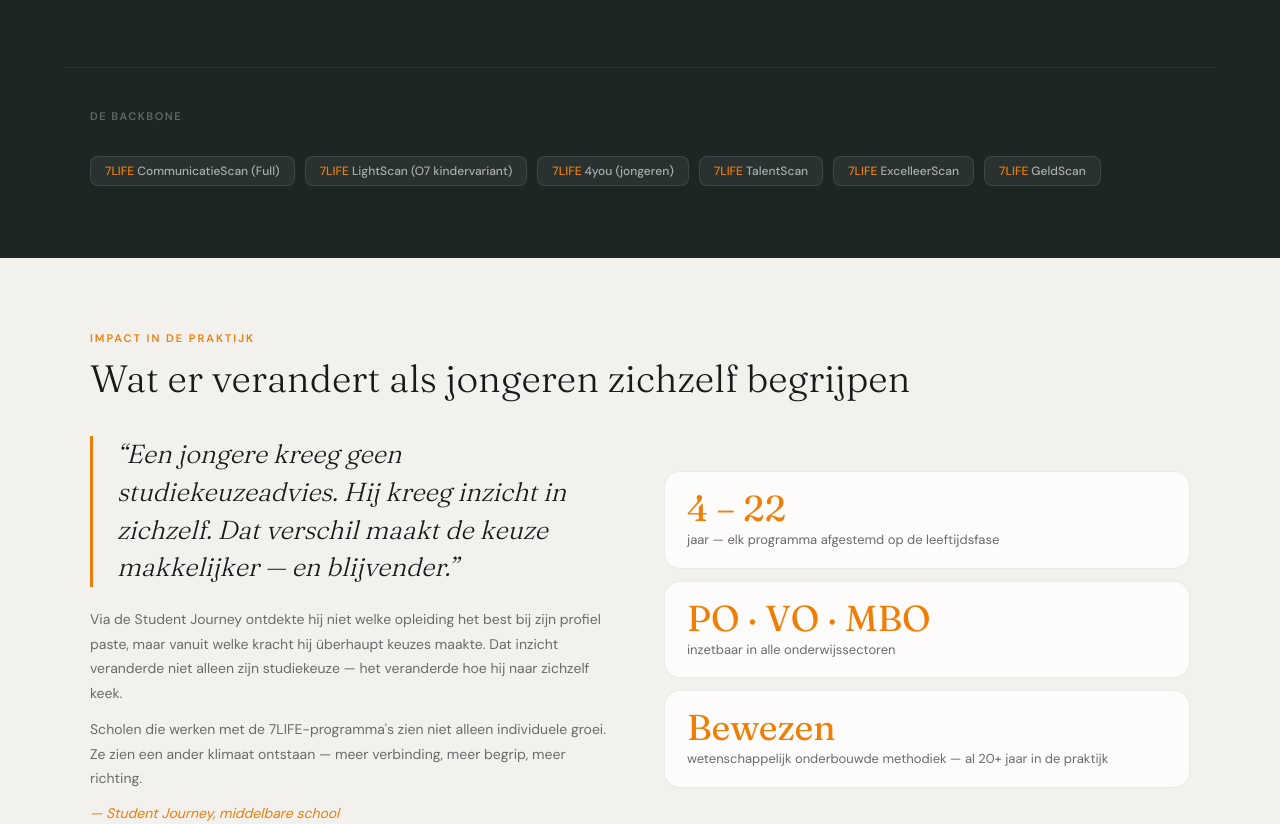
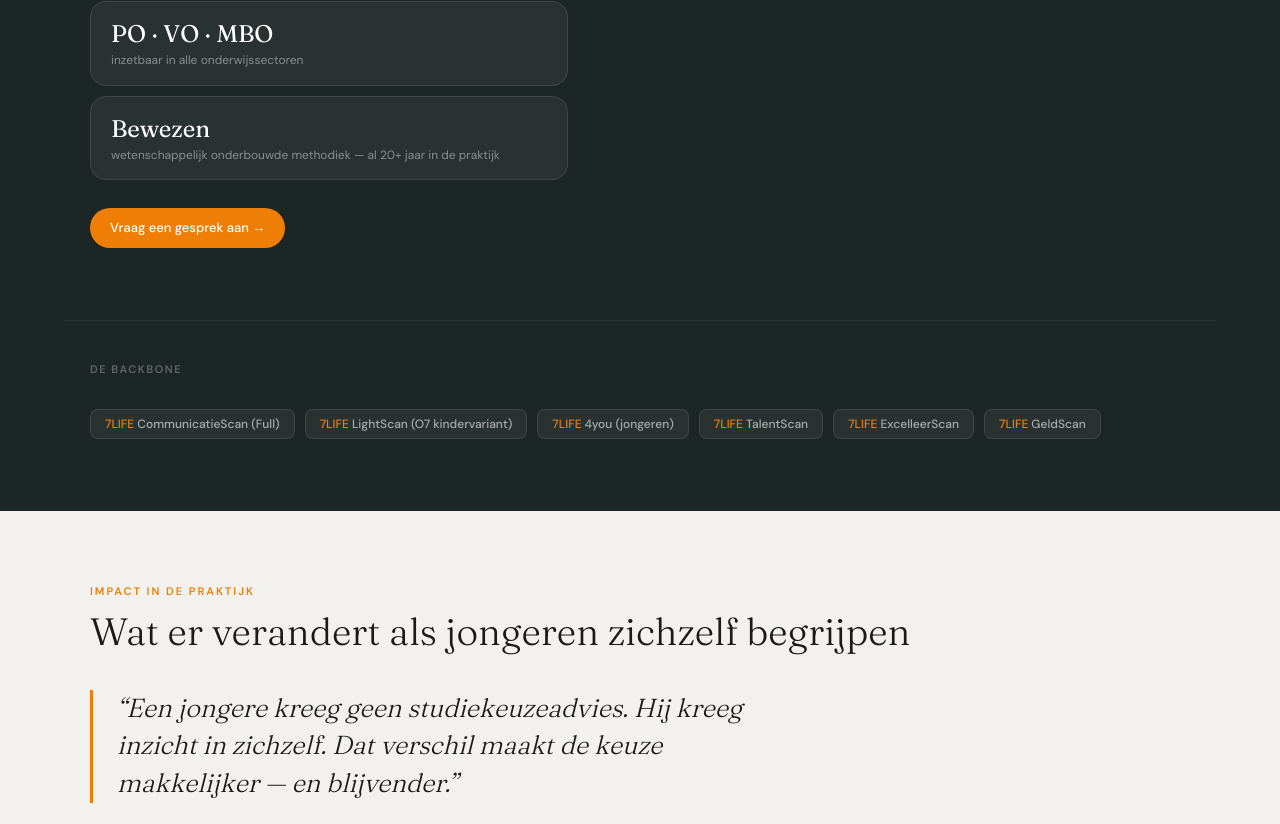
Before and after one commit to Hein-Runderkamp/7life-site, a Next.js app: page /jongeren in a window 1280 px wide. Shown: the part 1840-2664 px from the top of the page. Built offline with nearby package versions, Linux system fonts and the light colour scheme.

Commit message:
Jongeren-pagina: statistieken verplaatst naar programma's-sectie, kleuren bijgewerkt

```diff
--- a/app/jongeren/page.tsx
+++ b/app/jongeren/page.tsx
@@ -19,7 +19,7 @@
 
 const programmas = [
   {
-    kleur: "#8B3FA0",
+    kleur: "#D7263D",
     leeftijd: "4 — 12 jaar · Basisonderwijs",
     icon: "🔐",
     naam: "Kluis7",
@@ -64,7 +64,7 @@
     ],
   },
   {
-    kleur: "#2E7D52",
+    kleur: "#F2C12E",
     leeftijd: "8 — 18 jaar · PO / VO",
     icon: "💚",
     naam: "Sociaal-Emotionele Ontwikkeling",
@@ -79,7 +79,7 @@
     ],
   },
   {
-    kleur: "#F2C12E",
+    kleur: "#5FAE84",
     leeftijd: "12 — 18 jaar · Middelbaar onderwijs",
     icon: "💰",
     naam: "GeldScan",
@@ -238,11 +238,28 @@
               <h2 className="font-serif text-[clamp(26px,3.5vw,38px)] font-light text-white leading-[1.15] mb-3">
                 Van kleuterklas tot universiteit
               </h2>
-              <p className="text-white/45 text-[15px] leading-[1.7] mb-7">
+              <p className="text-white/45 text-[15px] leading-[1.7] mb-6">
                 Vijf programma&apos;s, elk afgestemd op een specifieke
                 leeftijdsfase en ontwikkelbehoefte. Klik op een programma
                 voor de volledige toelichting.
               </p>
+
+              <div className="grid grid-cols-1 gap-2.5 mb-7">
+                {impactStats.map((s) => (
+                  <div
+                    key={s.l}
+                    className="bg-white/[0.06] border border-white/10 rounded-2xl px-5 py-4"
+                  >
+                    <div className="font-serif text-2xl text-white mb-0.5">
+                      {s.n}
+                    </div>
+                    <div className="text-white/45 text-xs leading-snug">
+                      {s.l}
+                    </div>
+                  </div>
+                ))}
+              </div>
+
               <a
                 href="#cta"
                 className="inline-block bg-oranje text-white text-[13px] px-5 py-2.5 rounded-full font-medium hover:bg-[#d4710a] transition-colors"
@@ -339,8 +356,7 @@
             <h2 className="font-serif text-[clamp(26px,3.5vw,38px)] font-light leading-[1.15] mb-9">
               Wat er verandert als jongeren zichzelf begrijpen
             </h2>
-            <div className="grid grid-cols-1 md:grid-cols-2 gap-12 items-center">
-              <div>
+            <div className="max-w-[680px]">
               <div className="font-serif text-[clamp(18px,2.5vw,26px)] font-light italic leading-[1.45] border-l-[3px] border-oranje pl-6 mb-5">
                 &ldquo;Een jongere kreeg geen studiekeuzeadvies. Hij kreeg
                 inzicht in zichzelf. Dat verschil maakt de keuze
@@ -361,20 +377,6 @@
               <p className="text-sm text-oranje italic mt-3">
                 — Student Journey, middelbare school
               </p>
-              </div>
-              <div className="flex flex-col gap-3">
-                {impactStats.map((s) => (
-                  <div
-                    key={s.l}
-                    className="bg-kaart border border-black/[0.07] rounded-2xl px-[22px] py-[18px]"
-                  >
-                    <div className="font-serif text-[36px] text-oranje leading-none">
-                      {s.n}
-                    </div>
-                    <div className="text-[13px] text-subtekst mt-1">{s.l}</div>
-                  </div>
-                ))}
-              </div>
             </div>
           </div>
         </section>
```
Lines whose indentation alone changed are shown as unchanged.
